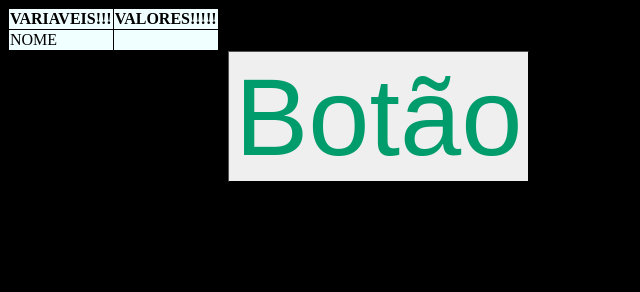
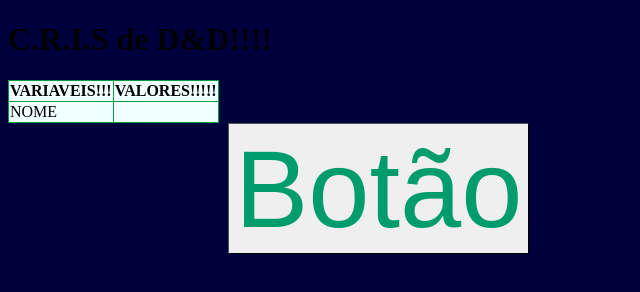
Before and after one commit to Noobs0nes/Ficha-DND5E, a plain HTML site: page index.html in a window 1280 px wide. Shown: the whole page, without its empty margins (0-640 px from the left). Drawn offline with Linux system fonts and the light colour scheme.

Commit message:
ALL IN!!!!!!!!!!

```diff
--- a/index.html
+++ b/index.html
@@ -6,6 +6,7 @@
     <link rel="stylesheet" href="./main.css">
   </head>
   <body>
+    <span><h1>C.R.I.S de D&D!!!!</h1></span>
     <TABLE>
       <tr>
         <th>VARIAVEIS!!!</th>
--- a/main.css
+++ b/main.css
@@ -7,11 +7,12 @@ button {
   align-content: center;
 }
 body {
-  background-color:black ;
+  background-color:rgb(0,0,60) ;
 }
 
 table, th, td {
-  border: 1px solid black;
+  border: 1px solid rgb(0,156,56);
   border-collapse: collapse;
   background-color: azure;
+  color: black;
 }
--- a/main.js
+++ b/main.js
@@ -2,4 +2,5 @@ const botaoA = document.querySelector("button");
 
 botaoA.onclick = () => {
   var nome = prompt("Qual seu nome?",null);
+  document.getElementById("name_var").textContent = nome;
 }
```
